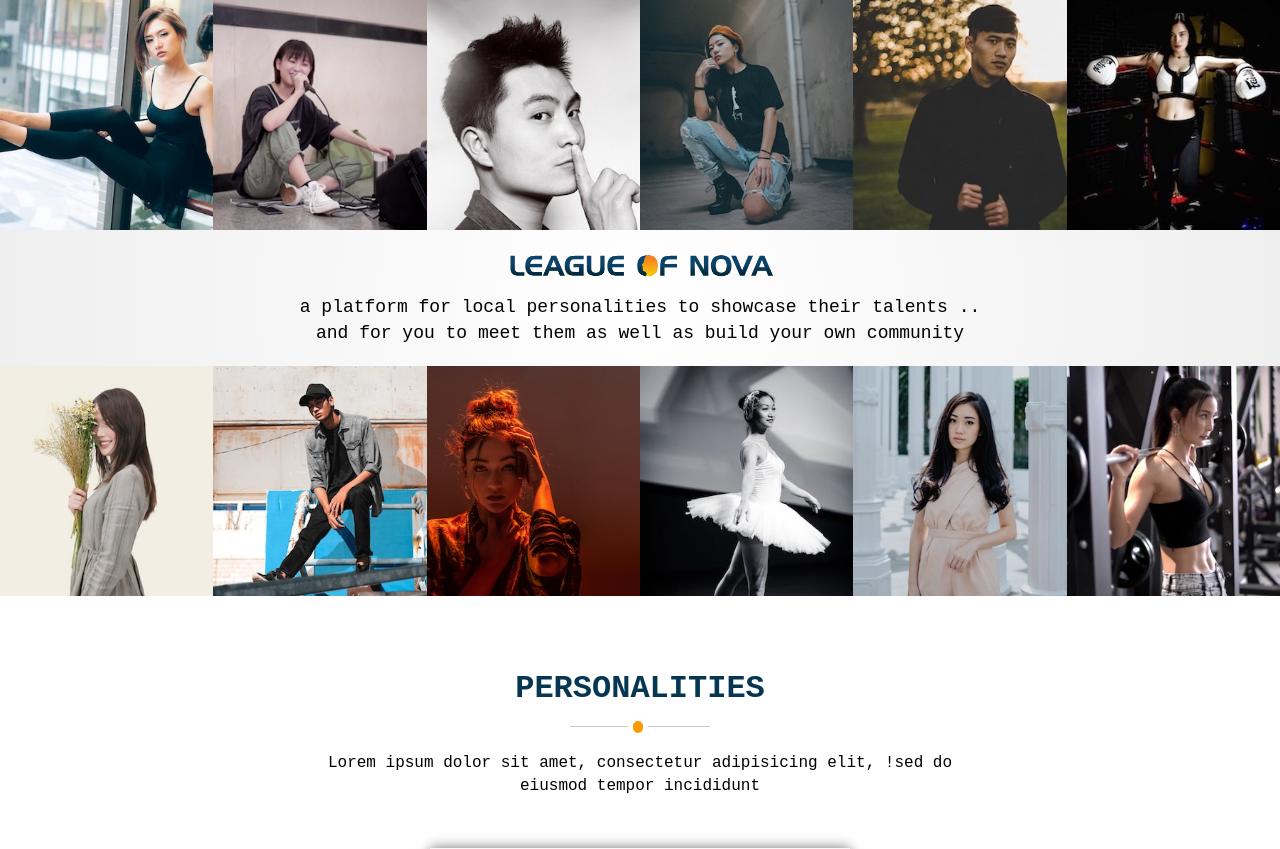
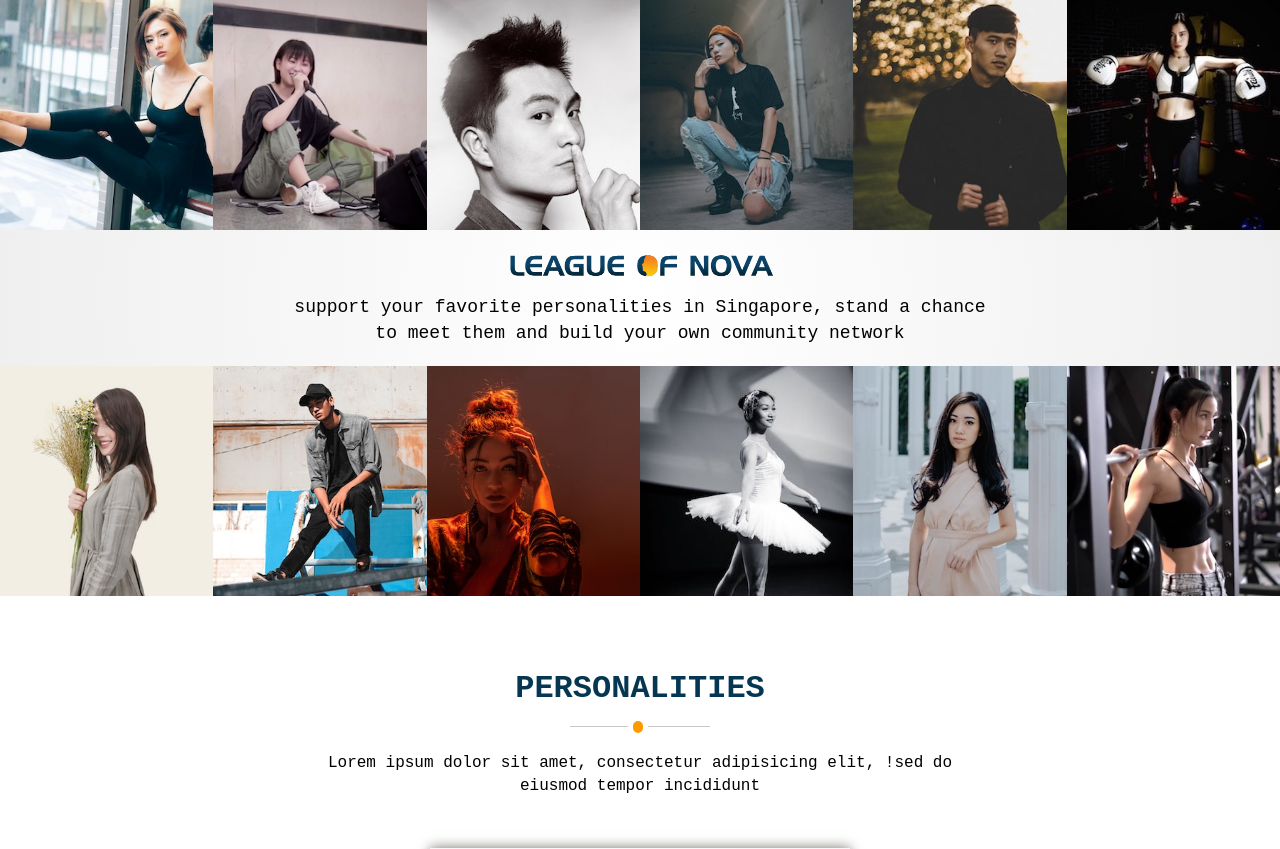
Before and after one commit to harristan/harristan.github.io, a Jekyll site: the page test.html, which Jekyll copies as it is, in a window 1280 px wide and 900 px high, cut to the strip 0-849 px from the top of the window. Built offline with Jekyll 4.4.1, drawn with Linux system fonts in a browser that asks for light colours.

Commit message:
Update test.html

```diff
--- a/test.html
+++ b/test.html
@@ -46,7 +46,7 @@
 							</div>
 
 							<div class="summary">
-								a platform for local personalities to showcase their talents .. and for you to meet them as well as build your own community
+								support your favorite personalities in Singapore, stand a chance to meet them and build your own community network
 							</div>
 
 						</div>
```
